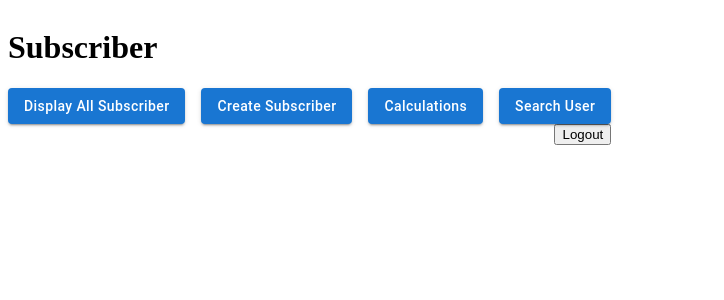
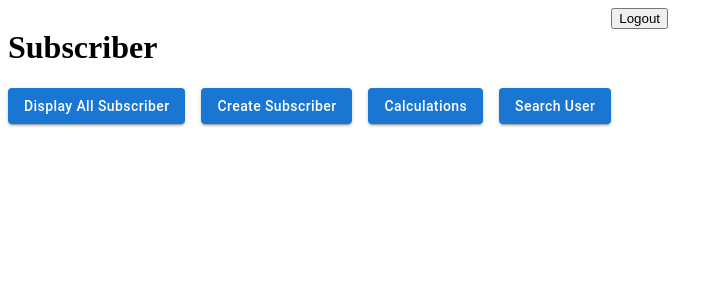
Before and after one commit to ShruthiHanuGowda/MERN-Project, a React (Create React App) app in the folder FrontEnd/: page /subscriber in a window 1280 px wide. Shown: the top 300 px of the page, without its empty margins (0-724 px from the left). Built offline with nearby package versions, Linux system fonts and the light colour scheme; no server answers.

Commit message:
logout changes

```diff
--- a/FrontEnd/src/components/Dashboard.js
+++ b/FrontEnd/src/components/Dashboard.js
@@ -4,9 +4,9 @@ import Logout from "./logout/Logout";
 
 function Dashboard() {
     return (
-        <div>
+        <div style={{ display: "flex", }}>
             <SurbscriberContainer />
-            <div style={{ float: "right" }}>
+            <div style={{ marginLeft: "auto" }}>
                 <Logout />
             </div>
         </div>
--- a/FrontEnd/src/components/search/SearchBar.js
+++ b/FrontEnd/src/components/search/SearchBar.js
@@ -8,7 +8,6 @@ function SearchBar() {
 
     const handleSearch = (e) => {
         e.preventDefault()
-        console.log("subscriber", subscriber)
         const text = e.target.value;
         const filteredUser = subscriber.filter((user) => {
             if (user.name.includes(text)) {
--- a/FrontEnd/src/components/subscribers/SubscriberContainer.js
+++ b/FrontEnd/src/components/subscribers/SubscriberContainer.js
@@ -46,7 +46,6 @@ export default function SurbscriberContainer() {
                     toggleForm && <SubscriberForm />
                 }
                 </div>
-
             </div>
         </>
     )
```
